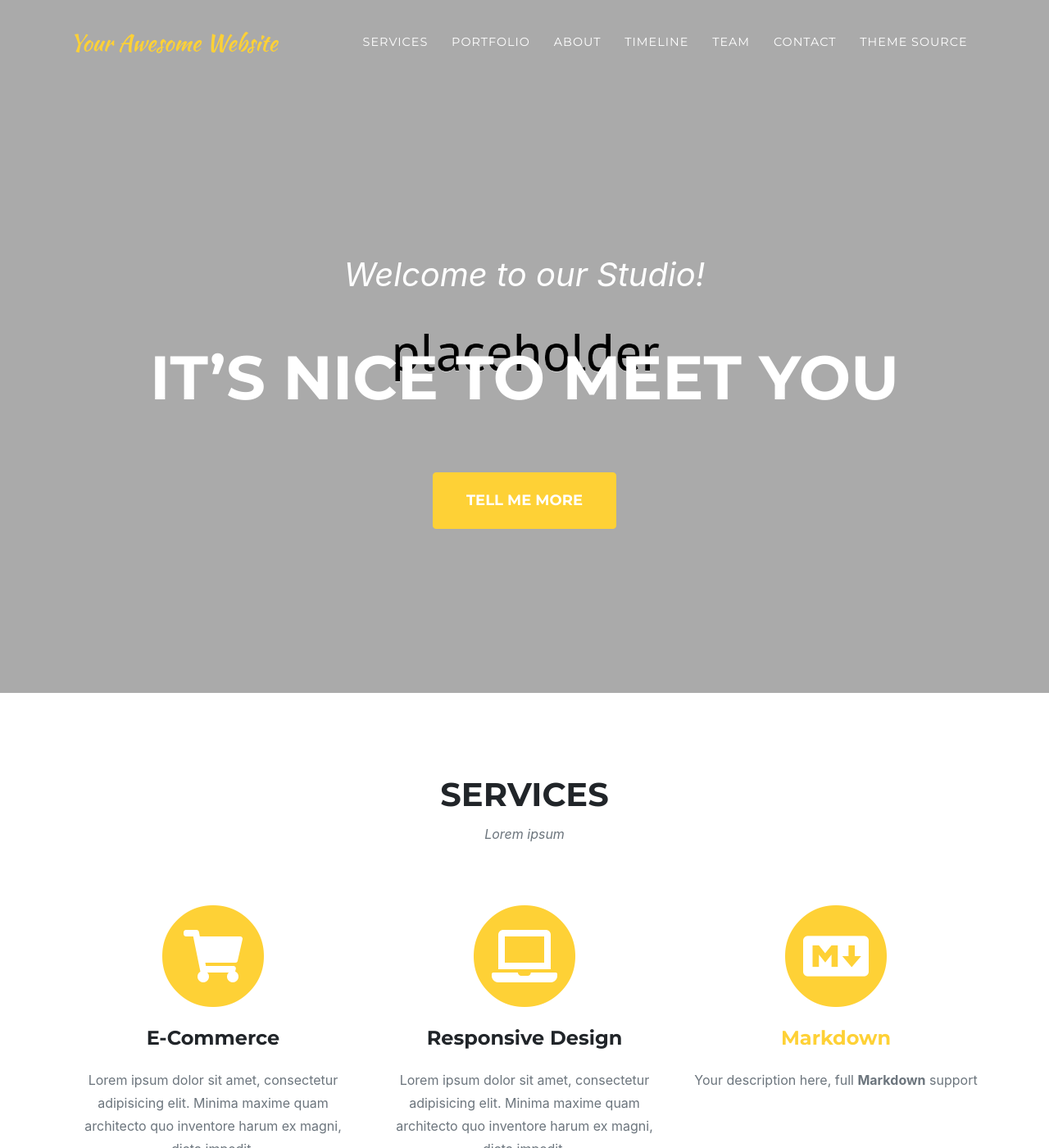
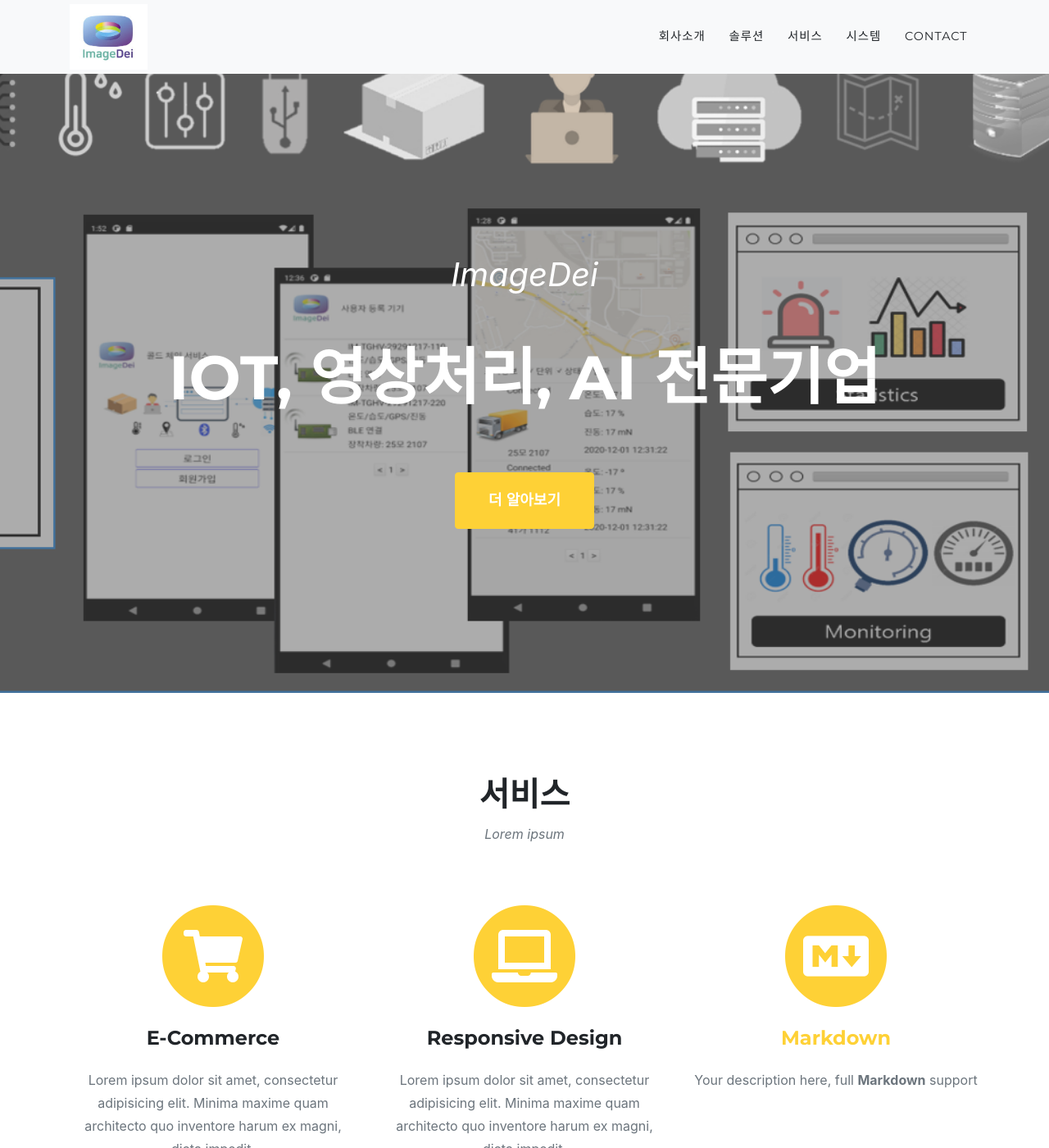
Before and after one commit to byungyong/ImageDeiHomepage, a Jekyll site: the page built from index.md, in a window 1280 px wide and 1400 px high. Shown: the whole window at 82% size. Built offline with Jekyll 4.4.1, drawn with Linux system fonts in a browser that asks for light colours; some web fonts are replaced; some of the changed text lies outside the part shown.

Commit message:
development version hompage

```diff
--- a/Gemfile
+++ b/Gemfile
@@ -5,3 +5,5 @@ gemspec
 # Delete the following lines if not on Windows:
 # Performance-booster for watching directories on Windows
 gem "wdm", ">= 0.1.0" if Gem.win_platform?
+
+gem "webrick", "~> 1.7"
--- a/_config.yml
+++ b/_config.yml
@@ -16,13 +16,13 @@ theme: jekyll-agency
 url    : "" # the base hostname & protocol for your site, e.g. http://example.com
 baseurl: "/ImageDeiHomepage" # the subpath of your site, e.g. /blog
 
-title      : Your Awesome Website
-email      : your-email@example.com #this is also the email contact forms will go to
+title      : ImageDei - Image Processing with AI
+email      : cwlee0@naver.com #this is also the email contact forms will go to
 description: "Site description"
 author     : Your Name
-# logo:     #optional, defaults to site title
-  # path: assets\img\clients\creative-market.jpg
-  # height: 60 #height in px, defaults to 52px
+logo:     #optional, defaults to site title
+  path: assets\img\imagedei_logo.jpg
+  height: 80 #height in px, defaults to 52px
 
 locale: "en-US" # See available languages in _data/sitetext.yml
 
--- a/_data/navigation.yml
+++ b/_data/navigation.yml
@@ -11,20 +11,16 @@
 # -----------------
 en: &DEFAULT_EN
   nav:
-    - title: "Services"
+    - title: "회사소개"
       section: services
-    - title: "Portfolio"
+    - title: "솔루션"
       section: portfolio
-    - title: "About"
+    - title: "서비스"
       section: about
-    - title: "Timeline"
+    - title: "시스템"
       section: timeline
-    - title: "Team"
-      section: team
     - title: "Contact"
       section: contact
-    - title: "Theme Source"
-      url: https://github.com/raviriley/agency-jekyll-theme/
 en-US:
   <<: *DEFAULT_EN
 en-CA:
@@ -33,26 +29,7 @@ en-GB:
   <<: *DEFAULT_EN
 en-AU:
   <<: *DEFAULT_EN
-
-# Spanish
-# -------
-es: &DEFAULT_ES
-  nav:
-    - title: "Servicios"
-      section: servicios
-    - title: "Portafolio"
-      section: portafolio
-    - title: "Sobre Nosotros"
-      section: nosotros
-    - title: "Cronología"
-      section: cronologia
-    - title: "Equipo"
-      section: equipo
-    - title: "Contáctenos"
-      section: contacto
-    - title: "Fuente de la plantilla"
-      url: https://github.com/raviriley/agency-jekyll-theme/
 es-ES:
-  <<: *DEFAULT_ES
+  <<: *DEFAULT_EN
 es-CO:
-  <<: *DEFAULT_ES
+  <<: *DEFAULT_EN
--- a/_data/sitetext.yml
+++ b/_data/sitetext.yml
@@ -11,13 +11,13 @@
 # -----------------
 en: &DEFAULT_EN
   header:
-    title: Welcome to our Studio!
-    text: It's Nice To Meet You
-    button: Tell Me More
+    title: ImageDei
+    text: IoT, 영상처리, AI 전문기업
+    button: 더 알아보기
     buttonlink: "#services"
 
   services:
-    title: "Services"
+    title: "서비스"
     text: "Lorem ipsum"
     section: services
     list:
@@ -32,7 +32,7 @@ en: &DEFAULT_EN
         icon: fab fa-markdown
 
   portfolio:
-    title: "Portfolio"
+    title: "솔루션"
     text: "Lorem ipsum dolor sit amet consectetur."
     section: portfolio
     closebutton: "Close Project"
@@ -69,7 +69,7 @@ en: &DEFAULT_EN
     end: "Be Part <br> of Our <br> Story!"
 
   about:
-    title: "About Us"
+    title: "회사소개"
     text: "our story"
     body: "Lorem ipsum dolor sit amet, consectetur adipisicing elit. Aut eaque, laboriosam veritatis, quos non quis ad perspiciatis, totam corporis ea, alias ut unde. **Markdown** supported."
     section: about
--- a/_data/style.yml
+++ b/_data/style.yml
@@ -2,7 +2,7 @@
 #highlight: "#54bfff"
 #white: "#FF0000"
 #black: "#000"
-
+#highlight: "#FFFFFF"
 #Image Customization
 header-image: "../img/header.png"
 contact-image: "../img/contact.png"
--- a/_sass/components/_navbar.scss
+++ b/_sass/components/_navbar.scss
@@ -4,11 +4,12 @@
   .navbar-toggler {
     font-size: 12px;
     right: 0;
-    padding: 13px;
+    padding: 0px;
     text-transform: uppercase;
     color: white;
     border: 0;
-    background-color: $primary;
+    //background-color: $primary;
+    background-color: white;
     @include heading-font;
   }
   .navbar-brand {
@@ -28,7 +29,7 @@
         font-weight: 400;
         padding: 0.75em 0;
         letter-spacing: 1px;
-        color: white;
+        color: $gray-900;
         @include heading-font;
         &.active,
         &:hover {
@@ -40,13 +41,13 @@
 }
 @media (min-width: 992px) {
   #mainNav {
-    padding-top: 25px;
-    padding-bottom: 25px;
+    padding-top: 0px;
+    padding-bottom: 0px;
     -webkit-transition: padding-top 0.3s, padding-bottom 0.3s;
     -moz-transition: padding-top 0.3s, padding-bottom 0.3s;
     transition: padding-top 0.3s, padding-bottom 0.3s;
     border: none;
-    background-color: transparent;
+    background-color: $gray-100;
     .navbar-brand {
       font-size: 1.75em;
       -webkit-transition: all 0.3s;
@@ -63,7 +64,7 @@
     &.navbar-shrink {
       padding-top: 0;
       padding-bottom: 0;
-      background-color: $gray-900;
+      background-color: $gray-100;
       .navbar-brand {
         font-size: 1.25em;
         padding: 12px 0;
```
Also changed, not shown: assets/img/header.png, assets/img/imagedei_logo.jpg (added).
